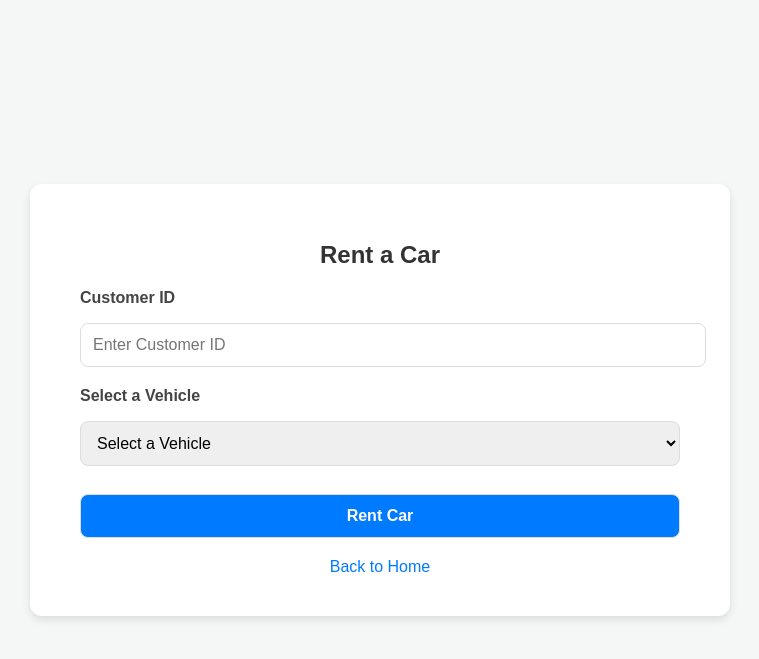
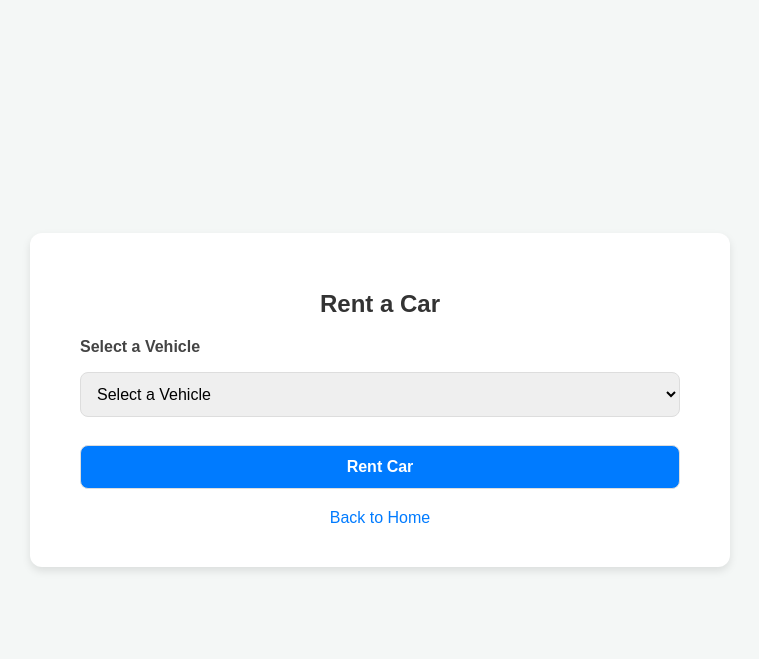
Before and after one commit to ljh6137/Park-database, a Django app: page /management/rent_car/ in a window 1280 px wide. Shown: the top 659 px of the page, without its empty margins (260-1019 px from the left). Run offline with Django 5.2, Linux system fonts and the light colour scheme; the visitor is signed in with stand-in values (Sample User, id 1); data that the repository does not hold is empty.

Commit message:
give a demo

```diff
--- a/back-end/management/templates/management/rent_car.html
+++ b/back-end/management/templates/management/rent_car.html
@@ -136,11 +136,6 @@
             {% csrf_token %}
 
             <div class="form-group">
-                <label for="customer_id">Customer ID</label>
-                <input type="text" id="customer_id" name="customer_id" required placeholder="Enter Customer ID">
-            </div>
-
-            <div class="form-group">
                 <label for="vehicle_id">Select a Vehicle</label>
                 <select id="vehicle_id" name="vehicle_id" required>
                     <option value="" disabled selected>Select a Vehicle</option>
--- a/back-end/management/views.py
+++ b/back-end/management/views.py
@@ -44,6 +44,9 @@ def register(request):
         # 创建用户并加密密码
         user = User.objects.create_user(username=username, password=password)
 
+        # 创建对应的 Customer 实例
+        customer = Customer.objects.create(user=user, ID=username, name=username, contact="")  # 可以根据需要设置默认的 contact
+
         # 提示用户注册成功
         messages.success(request, 'Registration successful! Please log in.')
 
@@ -51,6 +54,7 @@ def register(request):
         return redirect('login')
 
     return render(request, 'management/register.html')
+
 
 
 
@@ -105,42 +109,31 @@ def login_view(request):
 @login_required
 def rent_car_view(request):
     if request.method == 'POST':
-        vehicle_id = request.POST['vehicle_id']
+        vehicle_id = request.POST.get('vehicle_id')
+
         try:
-            # 获取客户实例
+            # 获取当前登录的用户来查找关联的 Customer 实例
             customer = get_object_or_404(Customer, user=request.user)
         except Customer.DoesNotExist:
-            messages.error(request, "No Customer found for this user.")
-            return redirect('rent_car')
-    # 获取所有可租赁的车辆
-    available_vehicles = Vehicle.objects.filter(info_model__Car_ID__Is_leased=False)
+            messages.error(request, "You need to complete your customer profile before renting a car.")
+            return redirect('profile')  # 重定向到用户个人资料页面或其他页面
 
-    if request.method == 'POST':
-        vehicle_id = request.POST['vehicle_id']
-
-        # 使用当前登录的用户来获取对应的 Customer 实例
-        customer = get_object_or_404(Customer, user=request.user)  # 使用 'user' 字段来查找 Customer
-
-        # 查找车辆
         try:
             vehicle = Vehicle.objects.get(Model=vehicle_id)
         except Vehicle.DoesNotExist:
             messages.error(request, "Vehicle not found.")
             return redirect('rent_car')
 
-        # 查找仓库条目
         try:
             repository = Repository.objects.get(Car_ID=vehicle_id)
         except Repository.DoesNotExist:
             messages.error(request, "Repository entry for vehicle not found.")
             return redirect('rent_car')
 
-        # 检查车辆是否已经租赁
         if repository.Is_leased:
             messages.error(request, "This vehicle is already leased!")
             return redirect('rent_car')
 
-        # 创建租赁记录并更新仓库中的租赁状态
         Lease.objects.create(Car_ID=repository, ID=customer)
         repository.Is_leased = True
         repository.save()
@@ -148,7 +141,7 @@ def rent_car_view(request):
         messages.success(request, "Vehicle leased successfully!")
         return redirect('rent_car')
 
-    # 将可租赁的车辆传递给模板
+    available_vehicles = Vehicle.objects.filter(info_model__Car_ID__Is_leased=False)
     return render(request, 'management/rent_car.html', {'vehicles': available_vehicles})
 
 
```
